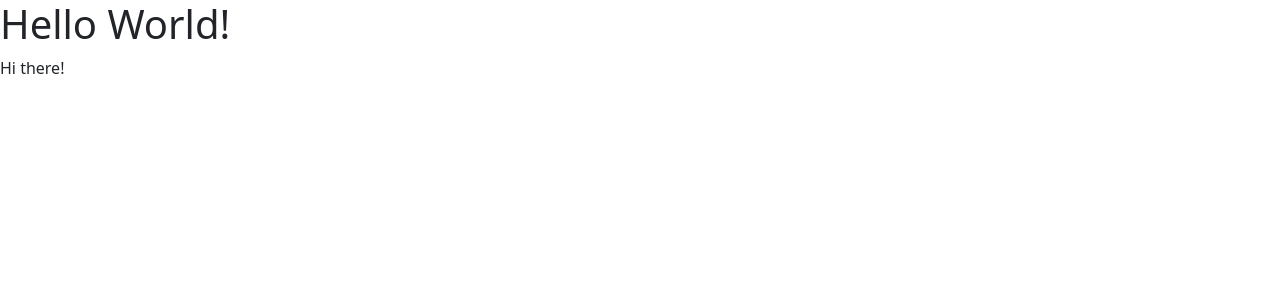
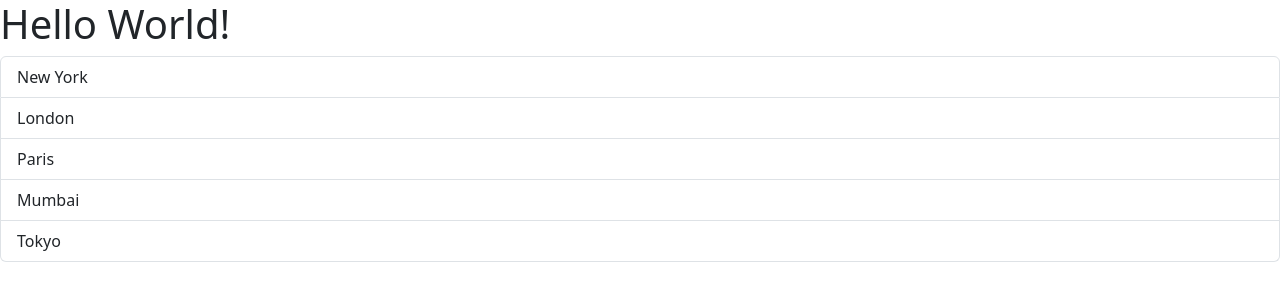
Before and after one commit to 1110tanmay/Gamesite-react-, a React (Vite) app in the folder react-app/: page / in a window 1280 px wide. Shown: the top 300 px of the page. Built offline with nearby package versions, Linux system fonts and the light colour scheme.

Commit message:
Added an on click event.

```diff
--- a/react-app/src/components/ListGroup.tsx
+++ b/react-app/src/components/ListGroup.tsx
@@ -1,6 +1,5 @@
 function ListGroup() {
   let items = ["New York", "London", "Paris", "Mumbai", "Tokyo"];
-  items = [];
 
   return (
     <>
@@ -8,7 +7,13 @@
       {items.length === 0 && <p>Hi there!</p>}
       <ul className="list-group">
         {items.map((item) => (
-          <li key={item}>{item}</li>
+          <li
+            className="list-group-item"
+            key={item}
+            onClick={() => alert("Message clicked")}
+          >
+            {item}
+          </li>
         ))}
       </ul>
     </>
```
